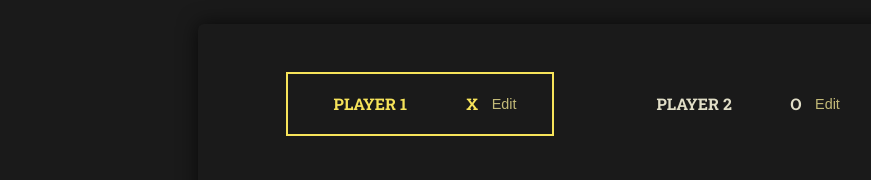
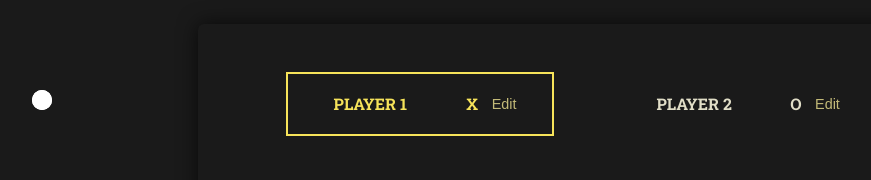
Before and after one commit to zulkifl7/react-tic-tac-toe, a React (Vite) app: page / in a window 1280 px wide. Shown: the top 180 px of the page, without its empty margins (58-929 px from the left). Built offline with nearby package versions, Linux system fonts and the light colour scheme; a web font is replaced by a local one.

Commit message:
First Production version - No Logic

```diff
--- a/src/App.jsx
+++ b/src/App.jsx
@@ -5,7 +5,7 @@ import GameContainer from "./components/GameContainer/GameContainer";
 function App() {
 	return (
 		<>
-			{/* <Cursor /> */}
+			<Cursor />
 			{/* <Header /> */}
 			<main>
 				<GameContainer />
```
